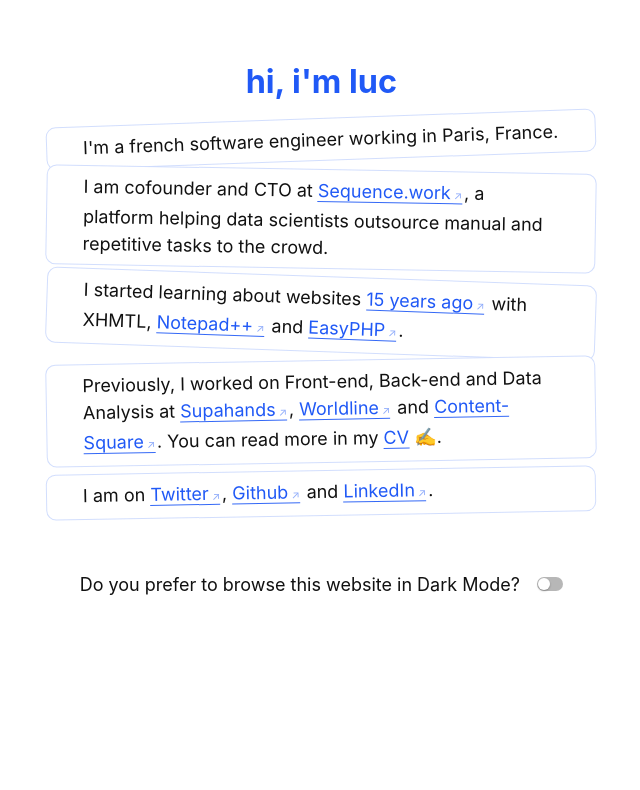
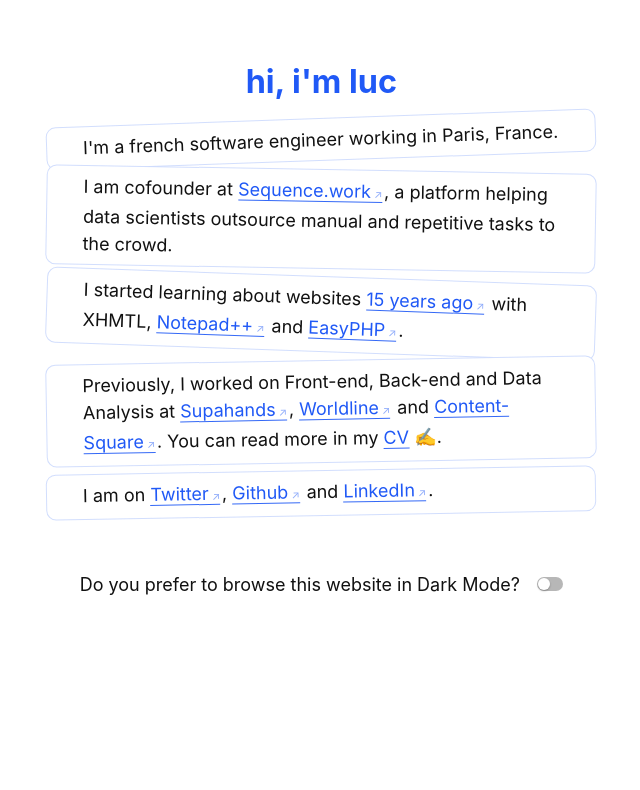
Before and after one commit to lucleray/luc.im, a Next.js app: page / in a window 1280 px wide. Shown: the top 790 px of the page, without its empty margins (56-696 px from the left). Built offline with nearby package versions, Linux system fonts and the light colour scheme; a web font is replaced by a local one.

Commit message:
update description

```diff
--- a/pages/index.js
+++ b/pages/index.js
@@ -11,7 +11,7 @@
     <H1 id="presentation-title">hi, i'm luc</H1>
     <Card>I'm a french software engineer working in Paris, France.</Card>
     <Card>
-      I am cofounder and CTO at{' '}
+      I am cofounder at{' '}
       <A href="https://sequence.work">Sequence.work</A>, a platform helping data
       scientists outsource manual and repetitive tasks to the crowd.
     </Card>
```
